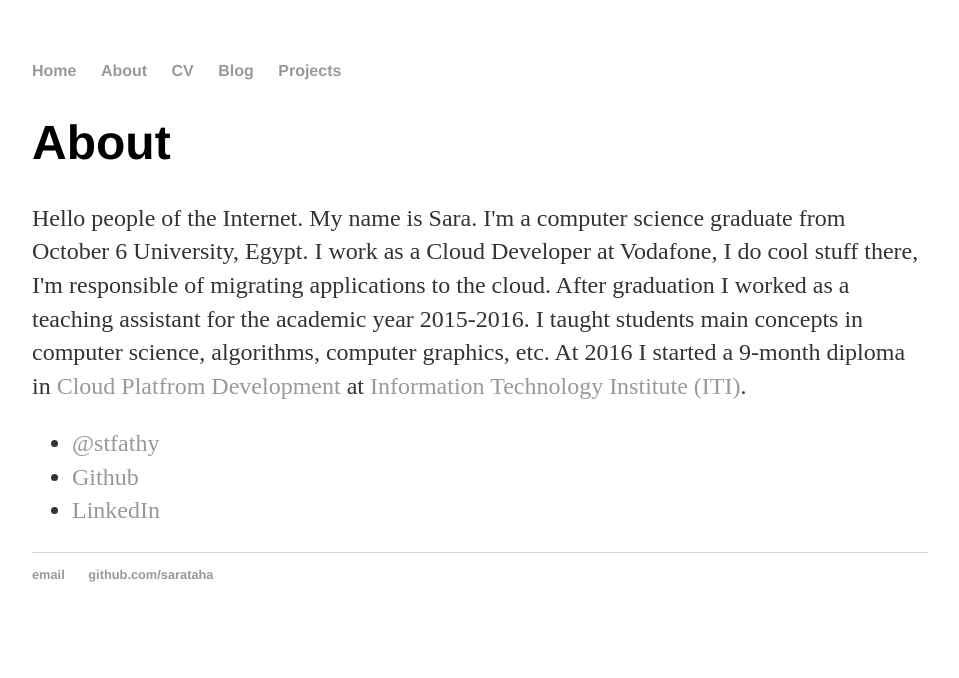
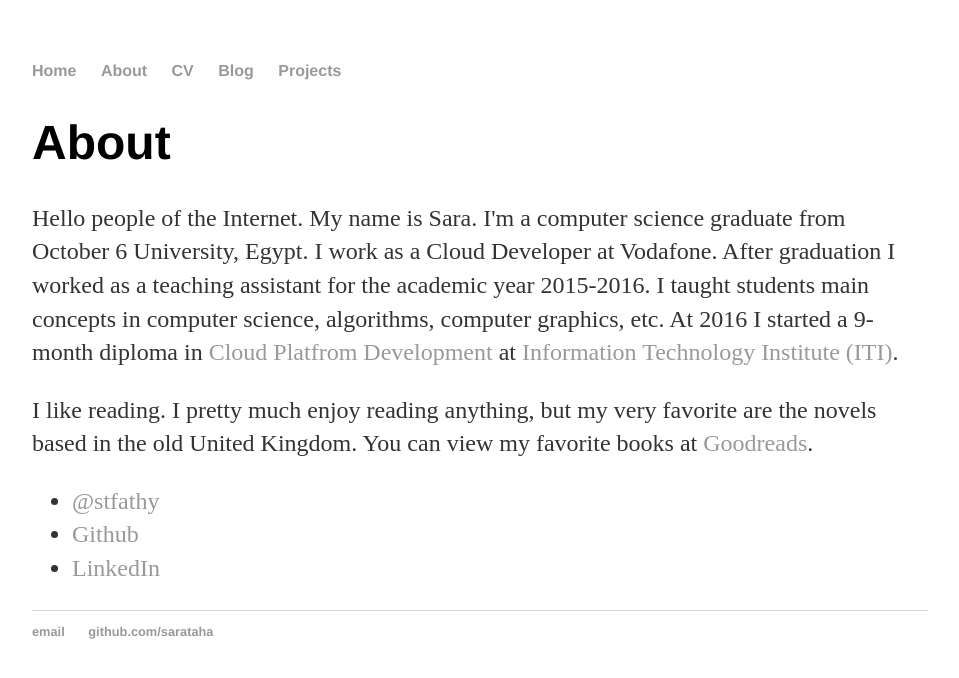
Before and after one commit to sarataha/sarataha.github.io, a Jekyll site: the page built from about/index.html, in a window 1280 px wide. Shown: the top 678 px of the page, without its empty margins (160-1119 px from the left). Built offline with Jekyll 4.4.1, drawn with Linux system fonts in a browser that asks for light colours.

```diff
--- a/about/index.html
+++ b/about/index.html
@@ -6,9 +6,16 @@
 		<div class="about">
 			<h1>About</h1>
 			<p>Hello people of the Internet. My name is Sara. I'm a computer science graduate from October 6 University, Egypt.
-			   I work as a Cloud Developer at Vodafone, I do cool stuff there, I'm responsible of migrating applications to the cloud.
-			   After graduation I worked as a teaching assistant for the academic year 2015-2016. I taught students main concepts in computer science, algorithms, computer graphics, etc.
-			   At 2016 I started a 9-month diploma in <a href="http://www.iti.gov.eg/Admission/PTPprogram/intake38/CPDtrack">Cloud Platfrom Development</a> at <a href="http://www.iti.gov.eg/">Information Technology Institute (ITI)</a>.
+			   I work as a Cloud Developer at Vodafone.
+			   After graduation I worked as a teaching assistant for the academic year 2015-2016. I taught students main concepts in computer science, algorithms,
+			   computer graphics, etc. At 2016 I started a 9-month diploma in
+			   <a href="http://www.iti.gov.eg/Admission/PTPprogram/intake38/CPDtrack">Cloud Platfrom Development</a>
+			   at <a href="http://www.iti.gov.eg/">Information Technology Institute (ITI)</a>.
+			</p>
+
+			<p>I like reading. I pretty much enjoy reading anything, but my very favorite are the novels based in the old United Kingdom.
+			   You can view my favorite books at <a href="">Goodreads</a>.
+			</p>
 
 			<ul class="contacts">
 				<li><a href="#">@stfathy</a></li>
```
